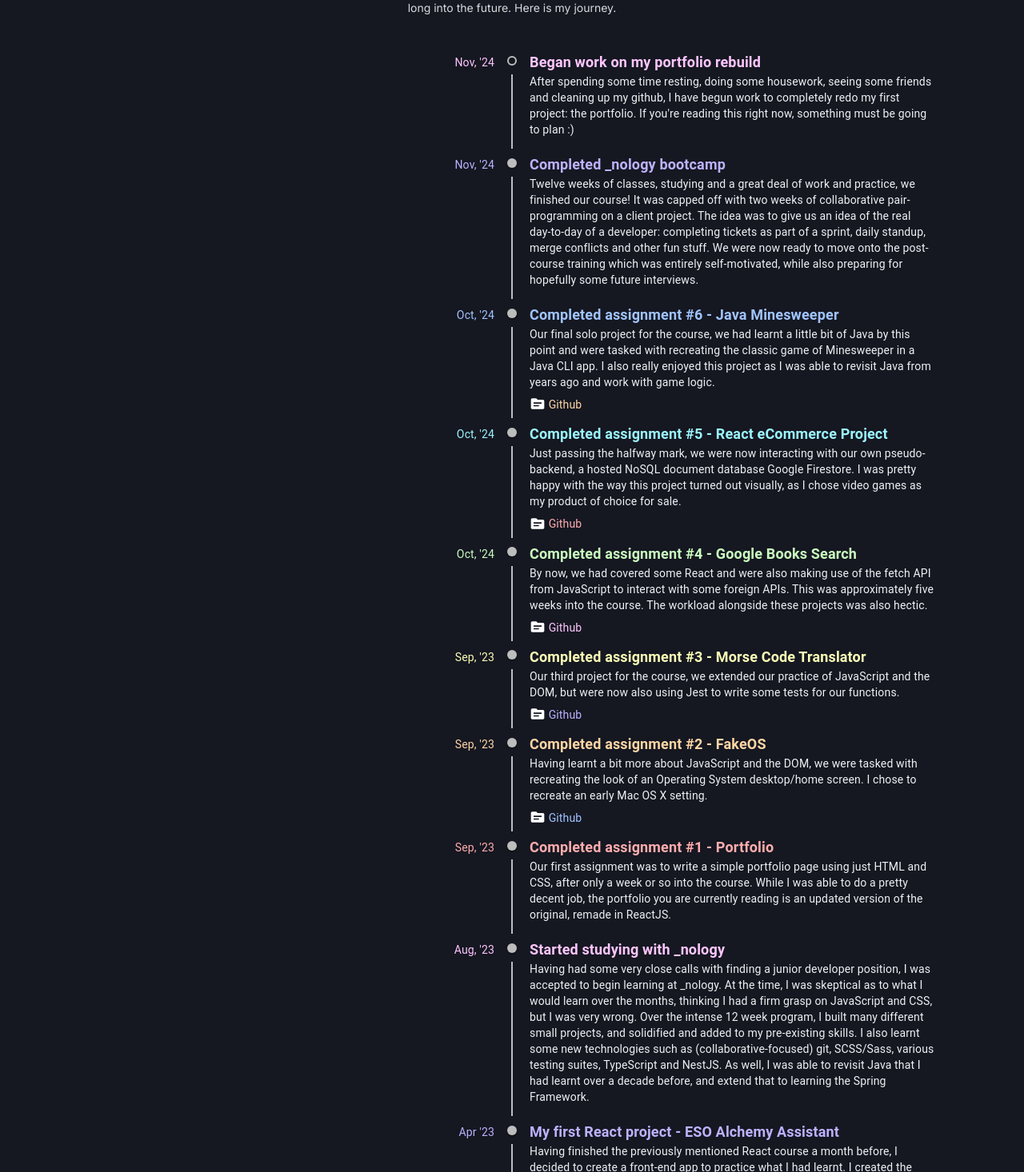
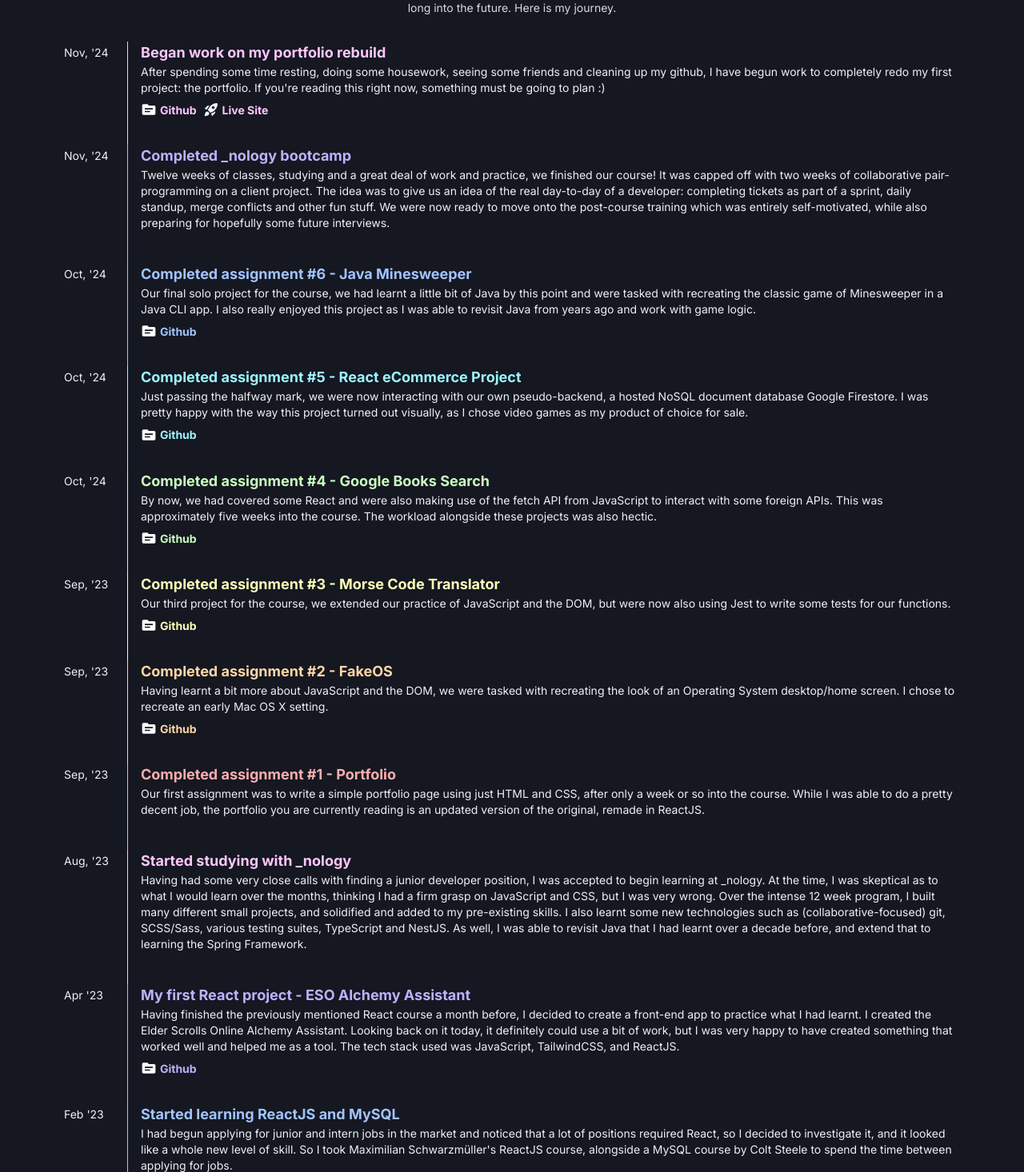
Before and after one commit to encodexed/alakaslam-portfolio, a Next.js app: page /journey in a window 1280 px wide. Shown: the part 204-1670 px from the top of the page at 80% size. Built offline with nearby package versions, Linux system fonts and the light colour scheme.

Commit message:
replaces timeline component for space efficiency

```diff
--- a/public/data/timeline-events.json
+++ b/public/data/timeline-events.json
@@ -1,124 +1,109 @@
 {
-	"data": [
+	"timeline": [
 		{
 			"id": 16,
 			"date": "Nov, '24",
 			"title": "Began work on my portfolio rebuild",
 			"body": "After spending some time resting, doing some housework, seeing some friends and cleaning up my github, I have begun work to completely redo my first project: the portfolio. If you're reading this right now, something must be going to plan :)",
-			"dotType": "outlined"
+			"github": "https://github.com/encodexed/alakaslam-portfolio",
+			"live": "https://alakaslam.io"
 		},
 		{
 			"id": 15,
 			"date": "Nov, '24",
 			"title": "Completed _nology bootcamp",
-			"body": "Twelve weeks of classes, studying and a great deal of work and practice, we finished our course! It was capped off with two weeks of collaborative pair-programming on a client project. The idea was to give us an idea of the real day-to-day of a developer: completing tickets as part of a sprint, daily standup, merge conflicts and other fun stuff. We were now ready to move onto the post-course training which was entirely self-motivated, while also preparing for hopefully some future interviews.",
-			"dotType": "filled"
+			"body": "Twelve weeks of classes, studying and a great deal of work and practice, we finished our course! It was capped off with two weeks of collaborative pair-programming on a client project. The idea was to give us an idea of the real day-to-day of a developer: completing tickets as part of a sprint, daily standup, merge conflicts and other fun stuff. We were now ready to move onto the post-course training which was entirely self-motivated, while also preparing for hopefully some future interviews."
 		},
 		{
 			"id": 14,
 			"date": "Oct, '24",
 			"title": "Completed assignment #6 - Java Minesweeper",
 			"body": "Our final solo project for the course, we had learnt a little bit of Java by this point and were tasked with recreating the classic game of Minesweeper in a Java CLI app. I also really enjoyed this project as I was able to revisit Java from years ago and work with game logic.",
-			"github": "https://github.com/encodexed/minesweeper",
-			"dotType": "filled"
+			"github": "https://github.com/encodexed/minesweeper"
 		},
 		{
 			"id": 13,
 			"date": "Oct, '24",
 			"title": "Completed assignment #5 - React eCommerce Project",
 			"body": "Just passing the halfway mark, we were now interacting with our own pseudo-backend, a hosted NoSQL document database Google Firestore. I was pretty happy with the way this project turned out visually, as I chose video games as my product of choice for sale.",
-			"github": "https://github.com/encodexed/eShop",
-			"dotType": "filled"
+			"github": "https://github.com/encodexed/eShop"
 		},
 		{
 			"id": 12,
 			"date": "Oct, '24",
 			"title": "Completed assignment #4 - Google Books Search",
 			"body": "By now, we had covered some React and were also making use of the fetch API from JavaScript to interact with some foreign APIs. This was approximately five weeks into the course. The workload alongside these projects was also hectic.",
-			"github": "https://github.com/encodexed/google-books",
-			"dotType": "filled"
+			"github": "https://github.com/encodexed/google-books"
 		},
 		{
 			"id": 11,
 			"date": "Sep, '23",
 			"title": "Completed assignment #3 - Morse Code Translator",
 			"body": "Our third project for the course, we extended our practice of JavaScript and the DOM, but were now also using Jest to write some tests for our functions.",
-			"github": "https://github.com/encodexed/morse-code-translator",
-			"dotType": "filled"
+			"github": "https://github.com/encodexed/morse-code-translator"
 		},
 		{
 			"id": 10,
 			"date": "Sep, '23",
 			"title": "Completed assignment #2 - FakeOS",
 			"body": "Having learnt a bit more about JavaScript and the DOM, we were tasked with recreating the look of an Operating System desktop/home screen. I chose to recreate an early Mac OS X setting.",
-			"github": "https://github.com/encodexed/fakeOS",
-			"dotType": "filled"
+			"github": "https://github.com/encodexed/fakeOS"
 		},
 		{
 			"id": 9,
 			"date": "Sep, '23",
 			"title": "Completed assignment #1 - Portfolio",
-			"body": "Our first assignment was to write a simple portfolio page using just HTML and CSS, after only a week or so into the course. While I was able to do a pretty decent job, the portfolio you are currently reading is an updated version of the original, remade in ReactJS.",
-			"dotType": "filled"
+			"body": "Our first assignment was to write a simple portfolio page using just HTML and CSS, after only a week or so into the course. While I was able to do a pretty decent job, the portfolio you are currently reading is an updated version of the original, remade in ReactJS."
 		},
 		{
 			"id": 8,
 			"date": "Aug, '23",
 			"title": "Started studying with _nology",
-			"body": "Having had some very close calls with finding a junior developer position, I was accepted to begin learning at _nology. At the time, I was skeptical as to what I would learn over the months, thinking I had a firm grasp on JavaScript and CSS, but I was very wrong. Over the intense 12 week program, I built many different small projects, and solidified and added to my pre-existing skills. I also learnt some new technologies such as (collaborative-focused) git, SCSS/Sass, various testing suites, TypeScript and NestJS. As well, I was able to revisit Java that I had learnt over a decade before, and extend that to learning the Spring Framework.",
-			"dotType": "filled"
+			"body": "Having had some very close calls with finding a junior developer position, I was accepted to begin learning at _nology. At the time, I was skeptical as to what I would learn over the months, thinking I had a firm grasp on JavaScript and CSS, but I was very wrong. Over the intense 12 week program, I built many different small projects, and solidified and added to my pre-existing skills. I also learnt some new technologies such as (collaborative-focused) git, SCSS/Sass, various testing suites, TypeScript and NestJS. As well, I was able to revisit Java that I had learnt over a decade before, and extend that to learning the Spring Framework."
 		},
 		{
 			"id": 7,
 			"date": "Apr '23",
 			"title": "My first React project - ESO Alchemy Assistant",
 			"body": "Having finished the previously mentioned React course a month before, I decided to create a front-end app to practice what I had learnt. I created the Elder Scrolls Online Alchemy Assistant. Looking back on it today, it definitely could use a bit of work, but I was very happy to have created something that worked well and helped me as a tool. The tech stack used was JavaScript, TailwindCSS, and ReactJS.",
-			"github": "https://github.com/encodexed/elder-scrolls-alchemy",
-			"live": "https://alakaslam.io",
-			"dotType": "filled"
+			"github": "https://github.com/encodexed/elder-scrolls-alchemy"
 		},
 		{
 			"id": 6,
 			"date": "Feb '23",
 			"title": "Started learning ReactJS and MySQL",
-			"body": "I had begun applying for junior and intern jobs in the market and noticed that a lot of positions required React, so I decided to investigate it, and it looked like a whole new level of skill. So I took Maximilian Schwarzmüller's ReactJS course, alongside a MySQL course by Colt Steele to spend the time between applying for jobs.",
-			"dotType": "filled"
+			"body": "I had begun applying for junior and intern jobs in the market and noticed that a lot of positions required React, so I decided to investigate it, and it looked like a whole new level of skill. So I took Maximilian Schwarzmüller's ReactJS course, alongside a MySQL course by Colt Steele to spend the time between applying for jobs."
 		},
 		{
 			"id": 5,
 			"date": "Dec '22",
 			"title": "My first full-stack project - the ISM website",
 			"body": "Feeling great about having completed my course, I was eager to get out and build my own projects. I had told my employer that I was studying web development and she asked if I would like to try and rebuild her business website. I was given access to the WordPress and much to my dismay, I felt at the time that I had very little power to properly apply my coding skills. The database being used was also a MS Access file so things were going to be difficult, if not impossible, to integrate. I convinced her to build from scratch with more of an online database, and things were going not too bad, but actual music work became much more critical for both of us so the project was halted indefinitely. The tech stack used in the end was MongoDB, Express and Embedded JavaScript.",
-			"github": "https://github.com/encodexed/ISM",
-			"dotType": "filled"
+			"github": "https://github.com/encodexed/ISM"
 		},
 		{
 			"id": 4,
 			"date": "Aug '22",
 			"title": "Started learning HTML, CSS, JavaScript",
-			"body": "I once again felt the urge to do some programming, but this time I had more wind in my sails. I was learning alongside a friend and backed by the will to find a more satisfying career. We took Colt Steele's Web Developer Bootcamp on udemy.com but despite my friend pulling out early, I persisted especially as I found JavaScript to be a much nicer language to begin learning the basics with. It was a full-stack program and I was able to learn HTML, CSS, JavaScript, Express and working with MongoDB/Mongoose. With the help of Colt, I was able to complete the course and create a YelpCamp website which unfortunately doesn't exist anywhere on the internet as this was before I had become acquainted with git.",
-			"dotType": "filled"
+			"body": "I once again felt the urge to do some programming, but this time I had more wind in my sails. I was learning alongside a friend and backed by the will to find a more satisfying career. We took Colt Steele's Web Developer Bootcamp on udemy.com but despite my friend pulling out early, I persisted especially as I found JavaScript to be a much nicer language to begin learning the basics with. It was a full-stack program and I was able to learn HTML, CSS, JavaScript, Express and working with MongoDB/Mongoose. With the help of Colt, I was able to complete the course and create a YelpCamp website which unfortunately doesn't exist anywhere on the internet as this was before I had become acquainted with git."
 		},
 		{
 			"id": 3,
 			"date": "Jul '21",
 			"title": "Started learning C, but didn't quite finish...",
-			"body": "As I was beginning to feel a little hungrier for programming, likely thanks to being surrounded in my personal life by web and game developers, I took Harvard's CS50's Introduction to Computer Science online and stuck with it for a little while but was entirely demotivated by Covid lockdowns, so I ended up stopping. I plan to finish it one day.",
-			"dotType": "filled"
+			"body": "As I was beginning to feel a little hungrier for programming, likely thanks to being surrounded in my personal life by web and game developers, I took Harvard's CS50's Introduction to Computer Science online and stuck with it for a little while but was entirely demotivated by Covid lockdowns, so I ended up stopping. I plan to finish it one day."
 		},
 		{
 			"id": 2,
 			"date": "Mar '11",
 			"title": "First introduction to Java",
-			"body": "While at university, I took a semester in introductory programming and learnt the basics of Java. We built a few applications such as a Coffee Bot and a Wildfire Simulation app. Unfortunately, I did not continue along the programming path here but I did get a taste for it.",
-			"dotType": "filled"
+			"body": "While at university, I took a semester in introductory programming and learnt the basics of Java. We built a few applications such as a Coffee Bot and a Wildfire Simulation app. Unfortunately, I did not continue along the programming path here but I did get a taste for it."
 		},
 		{
 			"id": 1,
 			"date": "Nov '09",
 			"title": "Started teaching piano and music theory",
-			"body": "After finishing high school and 13 years of music prior, my piano teacher hired me to help her teach the younger generation. I worked for her for approximately nine years and then have been teaching at the International School of Music up until present.",
-			"dotType": "filled"
+			"body": "After finishing high school and 13 years of music prior, my piano teacher hired me to help her teach the younger generation. I worked for her for approximately nine years and then have been teaching at the International School of Music up until present."
 		}
 	]
 }
--- a/src/app/components/CustomisedTimeline/index.tsx
+++ /dev/null
@@ -1,25 +0,0 @@
-import Timeline from "@mui/lab/Timeline";
-import TimelineEvents from "../../../../public/data/timeline-events.json";
-import TimelineDataItem from "../TimelineDataItem";
-
-export interface EventData {
-	id: number;
-	date: string;
-	title: string;
-	body: string;
-	dotType: string;
-	github?: string;
-	live?: string;
-}
-
-const CustomisedTimeline = () => {
-	return (
-		<Timeline position='right' sx={{ color: "white" }}>
-			{TimelineEvents.data.map((event) => {
-				return <TimelineDataItem key={event.id} data={event} />;
-			})}
-		</Timeline>
-	);
-};
-
-export default CustomisedTimeline;
--- /dev/null
+++ b/src/app/components/Timeline/index.tsx
@@ -0,0 +1,23 @@
+import TimelineEvent from "../TimelineEvent";
+import TimelineData from "../../../../public/data/timeline-events.json";
+
+export interface EventData {
+	id: number;
+	date: string;
+	title: string;
+	body: string;
+	github?: string;
+	live?: string;
+}
+
+const Timeline = () => {
+	return (
+		<>
+			{TimelineData.timeline.map((event) => {
+				return <TimelineEvent key={event.id} data={event} />;
+			})}
+		</>
+	);
+};
+
+export default Timeline;
--- a/src/app/components/TimelineDataItem/index.tsx
+++ /dev/null
@@ -1,64 +0,0 @@
-import {
-	TimelineItem,
-	TimelineSeparator,
-	TimelineOppositeContent,
-	TimelineConnector,
-	TimelineDot,
-	TimelineContent,
-} from "@mui/lab";
-import { EventData } from "../CustomisedTimeline";
-import Link from "next/link";
-import { FileOpen, OpenInNew, RocketLaunch, Source } from "@mui/icons-material";
-
-const TimelineDataItem = ({ data }: { data: EventData }) => {
-	const { id, date, title, body, github, live, dotType } = data;
-
-	const colorId = id % 8;
-	const baseClass = "text-spectrum-";
-	const colorClass = baseClass + colorId;
-
-	const linkColorId = (id + 4) % 8;
-	const linkClass = baseClass + linkColorId;
-
-	return (
-		<TimelineItem>
-			<TimelineOppositeContent sx={{ m: "4px 0" }}>
-				<p className={`${colorClass} + text-sm`}>{date}</p>
-			</TimelineOppositeContent>
-			<TimelineSeparator>
-				{dotType === "filled" && <TimelineDot />}
-				{dotType === "outlined" && <TimelineDot variant='outlined' />}
-				<TimelineConnector />
-			</TimelineSeparator>
-			<TimelineContent>
-				<h3 className={`${colorClass} + text-lg font-bold`}>{title}</h3>
-				<p className='text-brand-body text-sm mb-2'>{body}</p>
-				<div className='flex items-center justify-start gap-2'>
-					{github && (
-						<Link className='text-white text-sm' href={github}>
-							<Source
-								fontSize='small'
-								sx={{ position: "relative", top: "-2px" }}
-							/>{" "}
-							<span className={linkClass}>Github</span>
-						</Link>
-					)}
-					{live && (
-						<Link className='text-sm' href={live}>
-							<RocketLaunch
-								fontSize='small'
-								sx={{ position: "relative", top: "-2px" }}
-							/>{" "}
-							<span className={linkClass}>Live Site</span>
-						</Link>
-					)}
-				</div>
-			</TimelineContent>
-		</TimelineItem>
-	);
-};
-
-export default TimelineDataItem;
-
-// Don't delete this comment :)
-// className = 'text-spectrum-0 text-spectrum-1 text-spectrum-2 text-spectrum-3 text-spectrum-4 text-spectrum-5 text-spectrum-6 text-spectrum-7';
--- /dev/null
+++ b/src/app/components/TimelineEvent/index.tsx
@@ -0,0 +1,50 @@
+import { EventData } from "../Timeline";
+import Link from "next/link";
+import { RocketLaunch, Source } from "@mui/icons-material";
+
+const TimelineEvent = ({ data }: { data: EventData }) => {
+	const { id, date, title, body, github, live } = data;
+
+	const colorId = id % 8;
+	const baseClass = "spectrum-";
+	const colorClass = baseClass + colorId;
+
+	return (
+		<div id='timelineEvent' className='flex'>
+			<div
+				className={`pr-4 pt-1 border-r border-${colorClass} text-sm min-w-[80px]`}
+			>
+				{date}
+			</div>
+			<div className='pl-4 mb-8'>
+				<h2 className={`text-lg font-bold text-${colorClass}`}>{title}</h2>
+				<p className='text-brand-body text-sm mb-2'>{body}</p>
+				<div className='flex items-center justify-start gap-2'>
+					{github && (
+						<Link className='text-white text-sm' href={github}>
+							<Source
+								fontSize='small'
+								sx={{ position: "relative", top: "-2px" }}
+							/>{" "}
+							<span className={`text-${colorClass} font-bold`}>Github</span>
+						</Link>
+					)}
+					{live && (
+						<Link className='text-sm' href={live}>
+							<RocketLaunch
+								fontSize='small'
+								sx={{ position: "relative", top: "-2px" }}
+							/>{" "}
+							<span className={`text-${colorClass} font-bold`}>Live Site</span>
+						</Link>
+					)}
+				</div>
+			</div>
+		</div>
+	);
+};
+
+export default TimelineEvent;
+
+// Don't delete this comment :)
+// className = 'text-spectrum-0 text-spectrum-1 text-spectrum-2 text-spectrum-3 text-spectrum-4 text-spectrum-5 text-spectrum-6 text-spectrum-7 border-spectrum-0 border-spectrum-1 border-spectrum-2 border-spectrum-3 border-spectrum-4 border-spectrum-5 border-spectrum-6 border-spectrum-7' ;
--- a/src/app/journey/page.tsx
+++ b/src/app/journey/page.tsx
@@ -1,7 +1,7 @@
 "use client";
 
-import CustomisedTimeline from "../components/CustomisedTimeline";
 import Header from "../components/Header";
+import Timeline from "../components/Timeline";
 import ContentWrapper from "../containers/ContentWrapper";
 
 const JourneyPage = () => {
@@ -24,7 +24,7 @@ const JourneyPage = () => {
 					</p>
 				</section>
 				<section className='text-brand-body'>
-					<CustomisedTimeline />
+					<Timeline />
 				</section>
 			</ContentWrapper>
 		</>
--- a/src/app/page.tsx
+++ b/src/app/page.tsx
@@ -101,8 +101,7 @@ const page = () => {
 							<h2 className='text-2xl text-brand-heading mb-4 font-bold'>
 								Skills
 							</h2>
-							<div className='flex'>
-								<div className='flex-1 flex flex-wrap'>
+							<div className='flex flex-wrap'>
 								<SkillIcon src={HTML} alt='HTML5 icon' text='HTML' />
 								<SkillIcon src={CSS} alt='CSS3 icon' text='CSS' />
 								<SkillIcon src={Sass} alt='Sass icon' text='SCSS/Sass' />
@@ -124,7 +123,6 @@ const page = () => {
 								<SkillIcon src={MySQL} alt='MySQL icon' text='MySQL' />
 								<SkillIcon src={Mongo} alt='MongoDB icon' text='MongoDB' />
 								<SkillIcon src={Git} alt='Git icon' text='Git' />
-								</div>
 							</div>
 							<div>
 								<h2 className='text-2xl text-brand-heading mb-4 font-bold'>
```
Lines whose indentation alone changed are shown as unchanged.
